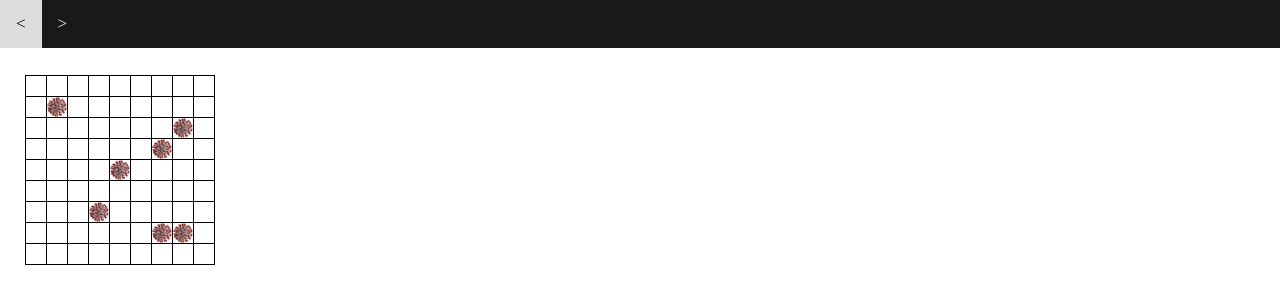
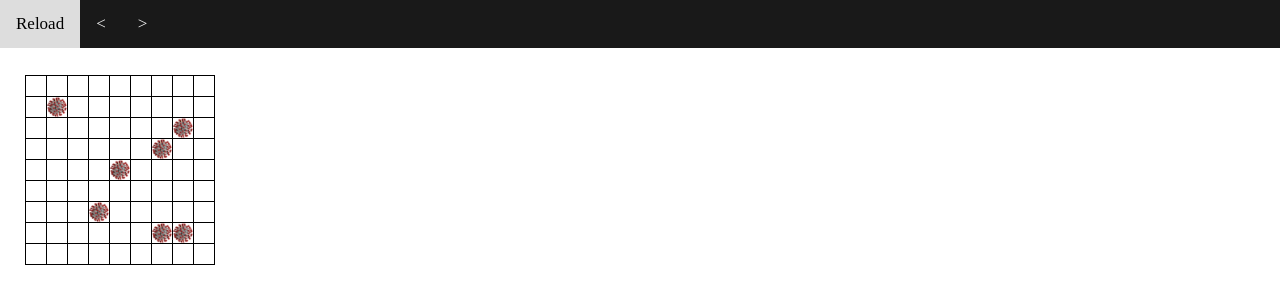
Before and after one commit to Rumrobot/celluar-automaton, a plain HTML site: page index.html in a window 1280 px wide. Drawn offline with Linux system fonts and the light colour scheme.

Commit message:
"Reload button" and cleaning of html + css

```diff
--- a/index.html
+++ b/index.html
@@ -8,8 +8,10 @@
 
     <body>
             <div id="static-top">
-                <a href="#home">&lt;</a>
-                <a href="#news">&gt;</a>
+                <a href="file:///C:/Users/ne/OneDrive/Dokumenter/GitHub/celluar-automaton/index.html" id="forward-button">Reload</a>
+                <a href="#" id="backwards-button">&lt;</a>
+                <a href="#" id="forward-button">&gt;</a>
+
             </div>
             <div id="ca"></div>
     </body>
```
